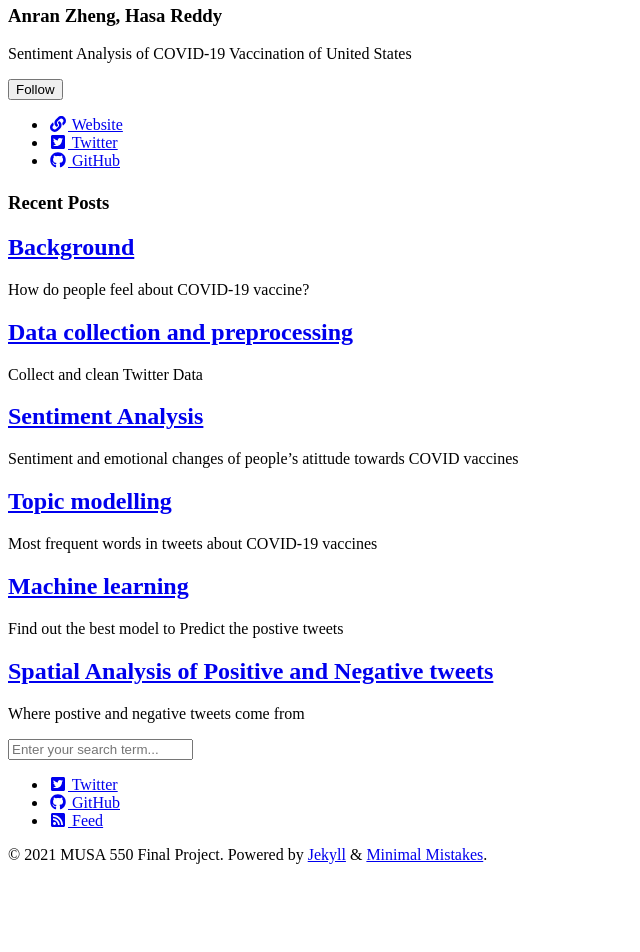
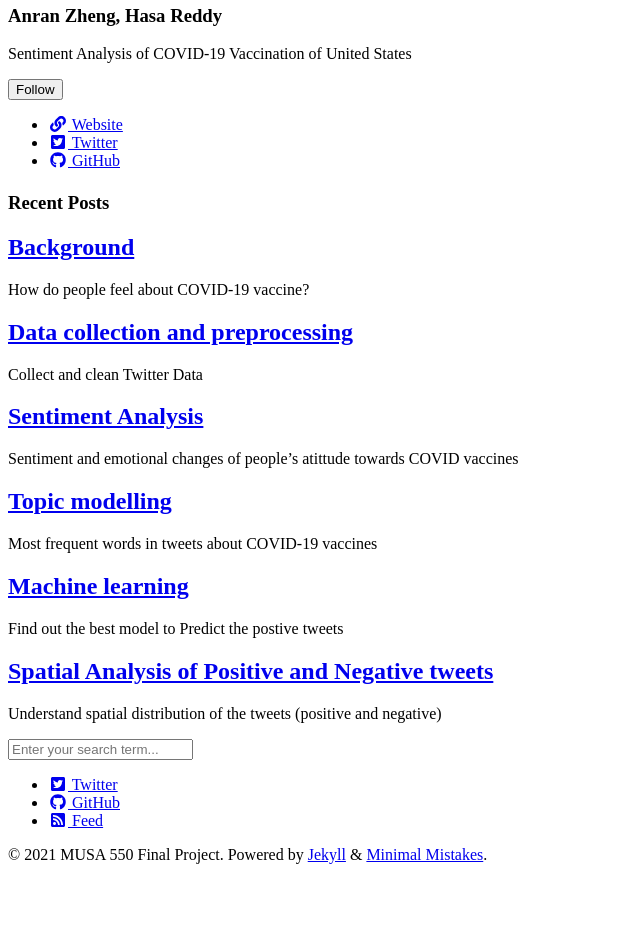
Before and after one commit to Anran0716/550final-proj, a Jekyll site: the page built from index.html, in a window 1280 px wide. Shown: the part 481-1433 px from the top of the page, without its empty margins (0-640 px from the left). Built offline with Jekyll 4.4.1, drawn with Linux system fonts in a browser that asks for light colours; cached includes are drawn as plain includes; nearby versions of some CDN libraries; the list of posts is cut into pages by our own code.

Commit message:
Update 2021-12-15-Geovisualization.md

```diff
--- a/_posts/2021-12-15-Geovisualization.md
+++ b/_posts/2021-12-15-Geovisualization.md
@@ -3,7 +3,7 @@ title: "Spatial Analysis of Positive and Negative tweets"
 date: 2021-12-10
 published: true
 tags: [dataviz, pysal,geopandas,hvplot]
-excerpt: "Where postive and negative tweets come from"
+excerpt: "Understand spatial distribution of the tweets (positive and negative)"
 hv-loader:
   hv-chart-1: ["charts/pos_moran.html","400"]
   hv-chart-2: ["charts/neg_moran.html","400"]
```
